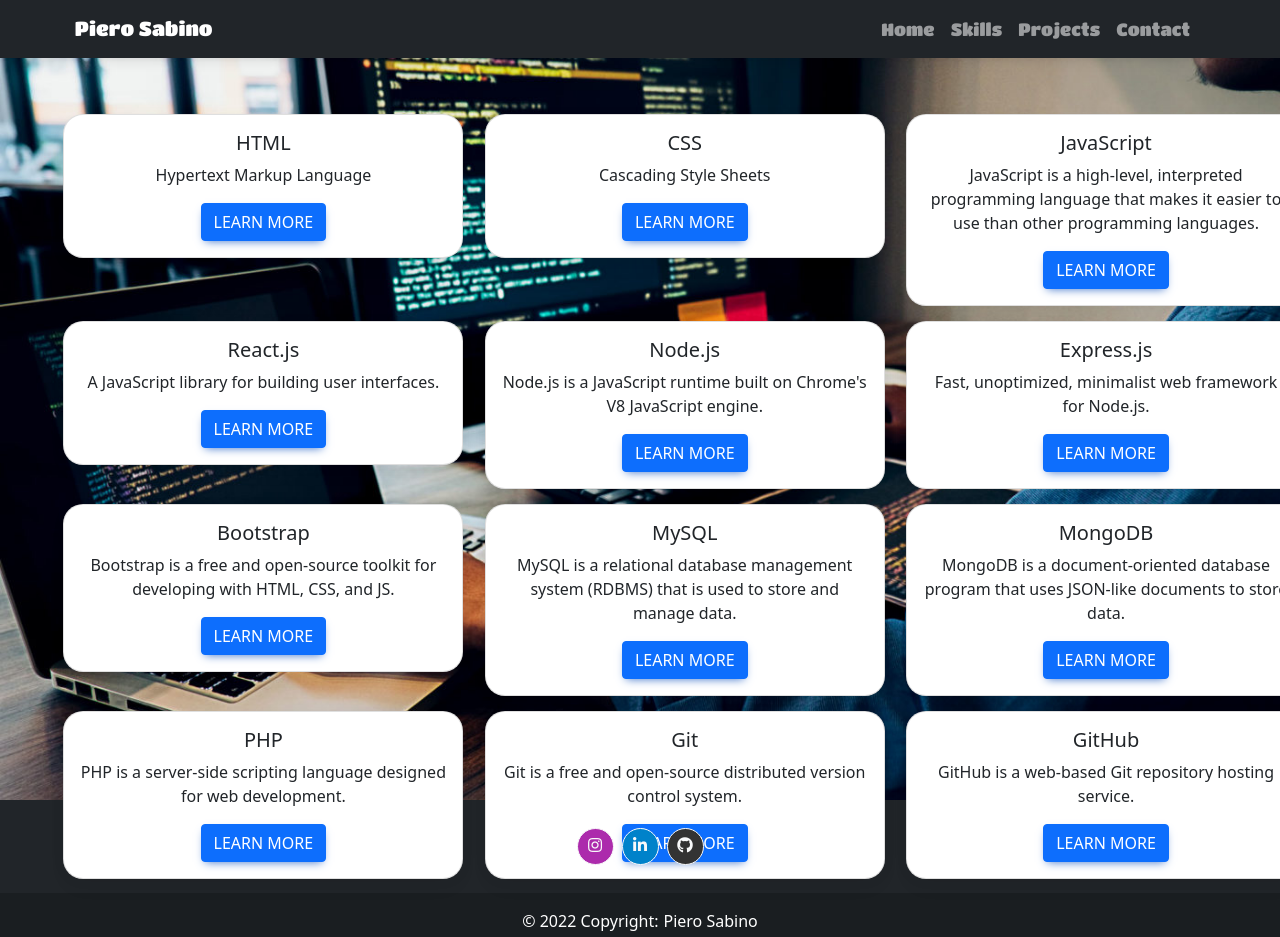
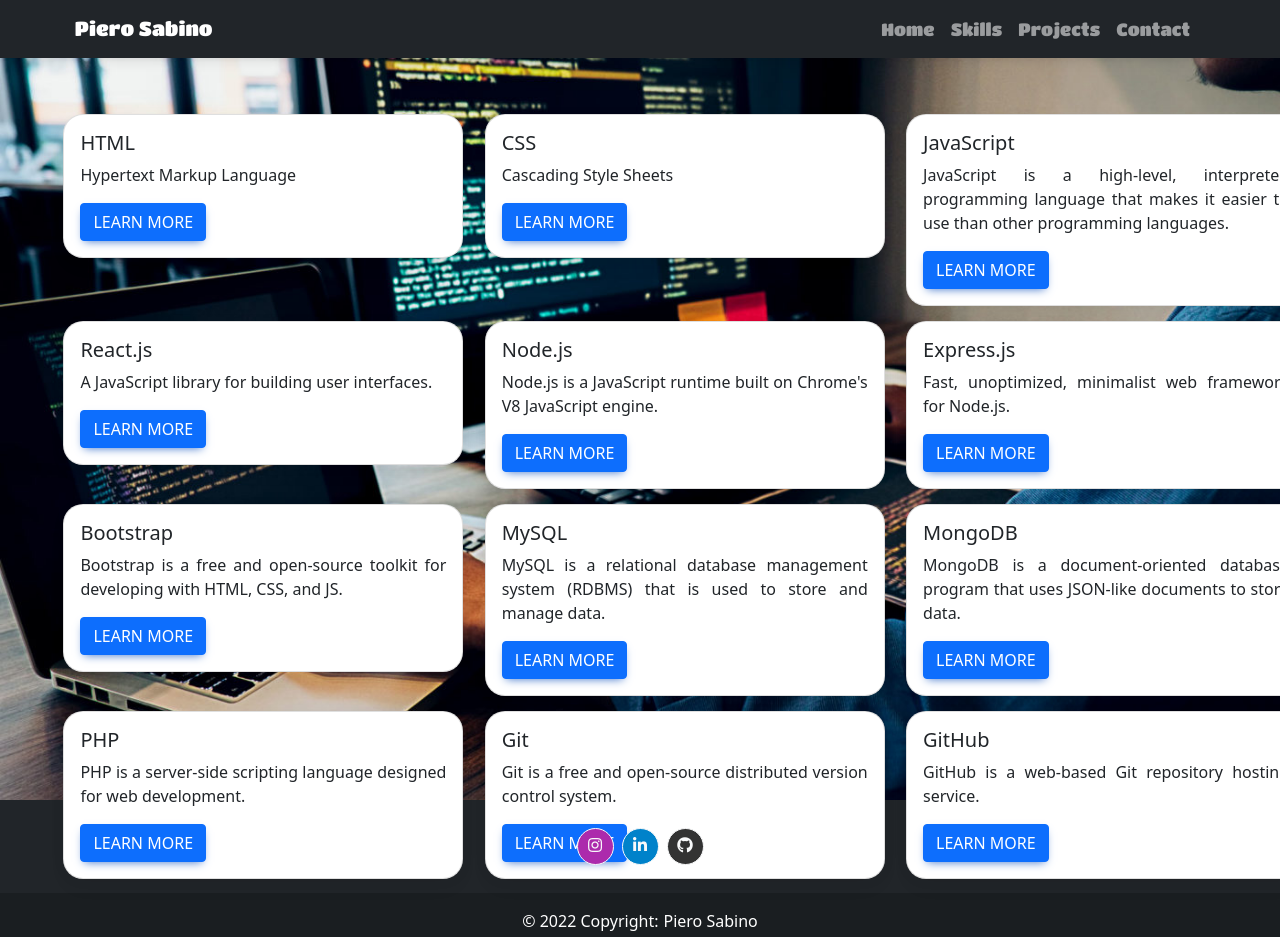
Before and after one commit to pierre1590/Portfolio-Piero, a React (Create React App) app: page /skills in a window 1280 px wide. Shown: the top 937 px of the page. Built offline with nearby package versions, Linux system fonts and the light colour scheme.

Commit message:
Update project

```diff
--- a/src/css/styles.css
+++ b/src/css/styles.css
@@ -46,12 +46,12 @@ body {
 }
 
 .description{
-    margin: 0 3% auto;
+    margin: 0 0 auto;
     padding:20px;
     font-family:'Titan One', cursive;
     font-size: 2.4em;
     color: #fff;
-    text-align: center;
+    text-align: justify;
 }
 
 
--- a/src/pages/Home/Home.js
+++ b/src/pages/Home/Home.js
@@ -10,7 +10,7 @@ export const Home = () => {
         <>
 
             <Container fluid  >
-            <div className="row profile" style={{marginTop:'10em'}}e>
+            <div className="row profile" style={{marginTop:'10em'}}>
                 <div className="col-md-2">
                     <Image src={Piero} style={{width:'380px',height:'320px',borderRadius:'50%', marginTop:'30px'}} alt="Image profile" fluid />
                 </div>
--- a/src/pages/Projects/Projects.js
+++ b/src/pages/Projects/Projects.js
@@ -23,7 +23,7 @@ export const Projects = () => {
                                 )}
                                     <Card.Body>
                                         <Card.Title style={{textAlign:'center'}}>{item.title}</Card.Title>
-                                        <Card.Text>
+                                        <Card.Text style={{textAlign:'justify'}}>
                                             {item.description}
                                         </Card.Text>
                                         <div style={{display:'flex', flexDirection:'row',alignItems: 'center',alignSelf:'center'}}>
--- a/src/pages/Skills/Skills.js
+++ b/src/pages/Skills/Skills.js
@@ -8,7 +8,7 @@ export const Skills = () => {
 return (
         <>
             <Container fluid  style={{textAlign:'center',marginTop:'2%',marginLeft:'3%',padding:20, overflowY: 'scroll' }}>
-                <Row md={3} style={{marginTop:5}}>
+                <Row md={3} style={{marginTop:5,textAlign:'justify'}}>
                     <Col>
                         <CardItem title="HTML" description="Hypertext Markup Language" link="https://www.w3.org/TR/html/" />
                     </Col>
@@ -19,7 +19,7 @@ return (
                         <CardItem title="JavaScript" description="JavaScript is a high-level, interpreted programming language that makes it easier to use than other programming languages." link="https://www.javascript.com/" />
                     </Col>
                 </Row>
-                <Row md={3} style={{marginTop:5}}>
+                <Row md={3} style={{marginTop:5,textAlign: 'justify'}}>
                     <Col>
                         <CardItem title="React.js" description="A JavaScript library for building user interfaces." link="https://reactjs.org/" />
                     </Col>
@@ -30,7 +30,7 @@ return (
                         <CardItem title="Express.js" description="Fast, unoptimized, minimalist web framework for Node.js." link="https://expressjs.com/" />
                     </Col>
                 </Row>
-                <Row md={3} style={{marginTop:5}}>
+                <Row md={3} style={{marginTop:5,textAlign: 'justify'}}>
                     <Col>
                         <CardItem title="Bootstrap" description="Bootstrap is a free and open-source toolkit for developing with HTML, CSS, and JS." link="https://getbootstrap.com/" />
                     </Col>
@@ -41,7 +41,7 @@ return (
                         <CardItem title="MongoDB" description="MongoDB is a document-oriented database program that uses JSON-like documents to store data." link="https://www.mongodb.com/" />
                     </Col>
                 </Row>
-                <Row md={3} style={{marginTop:5}}>
+                <Row md={3} style={{marginTop:5,textAlign:'justify'}}>
                     <Col>
                         <CardItem title="PHP" description="PHP is a server-side scripting language designed for web development." link="https://www.php.net/" />
                     </Col>
```
